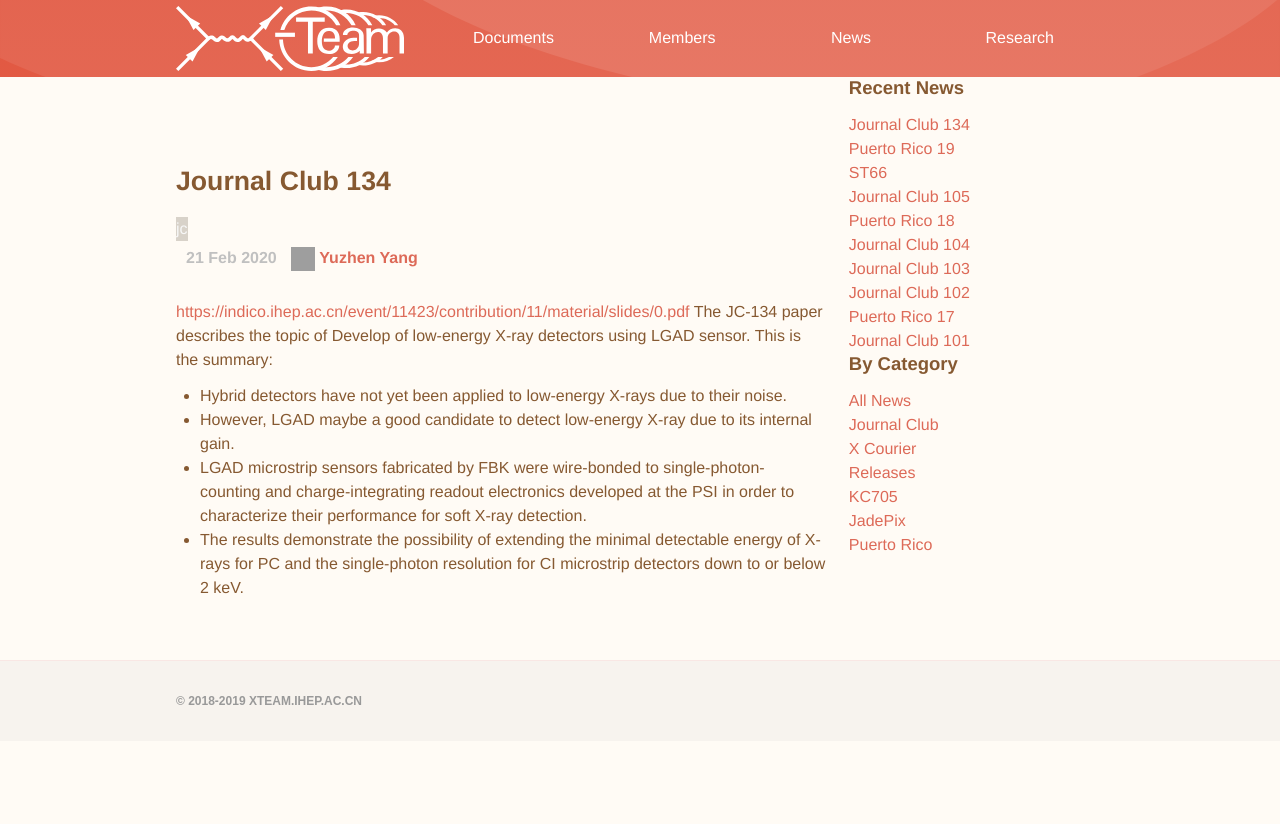
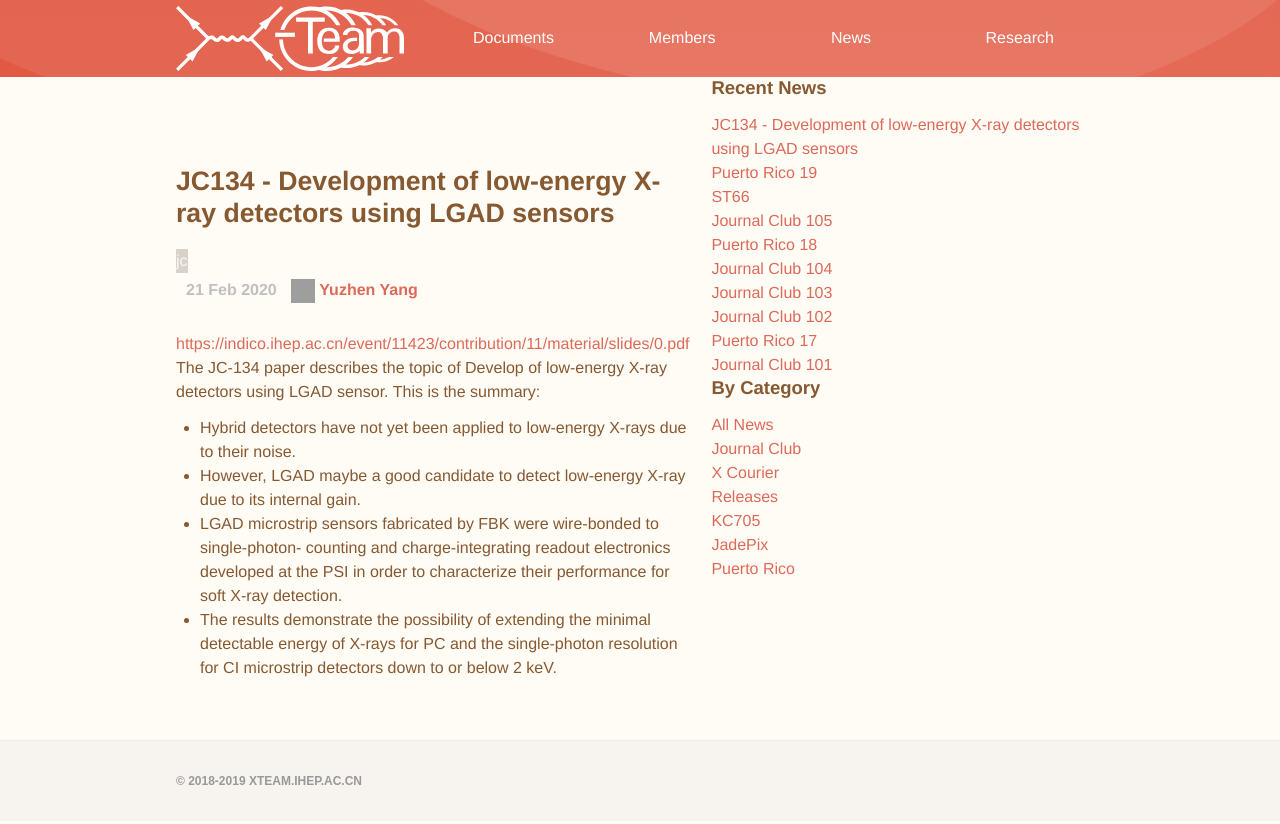
Before and after one commit to dt-np/xteam, a Jekyll site: the page built from _posts/2020-02-21-JC134.md, in a window 1280 px wide. Shown: the top 824 px of the page. Built offline with Jekyll 4.4.1, drawn with Linux system fonts in a browser that asks for light colours; grey boxes are pictures that could not be loaded.

Commit message:
modify title

```diff
--- a/_posts/2020-02-21-JC134.md
+++ b/_posts/2020-02-21-JC134.md
@@ -1,5 +1,5 @@
 ---
-title:  "Journal Club 134"
+title:  "JC134 - Development of low-energy X-ray detectors using LGAD sensors"
 date: 2020-02-21 15:00:00 +0800
 author: Yuzhen Yang
 categories: jc
```
